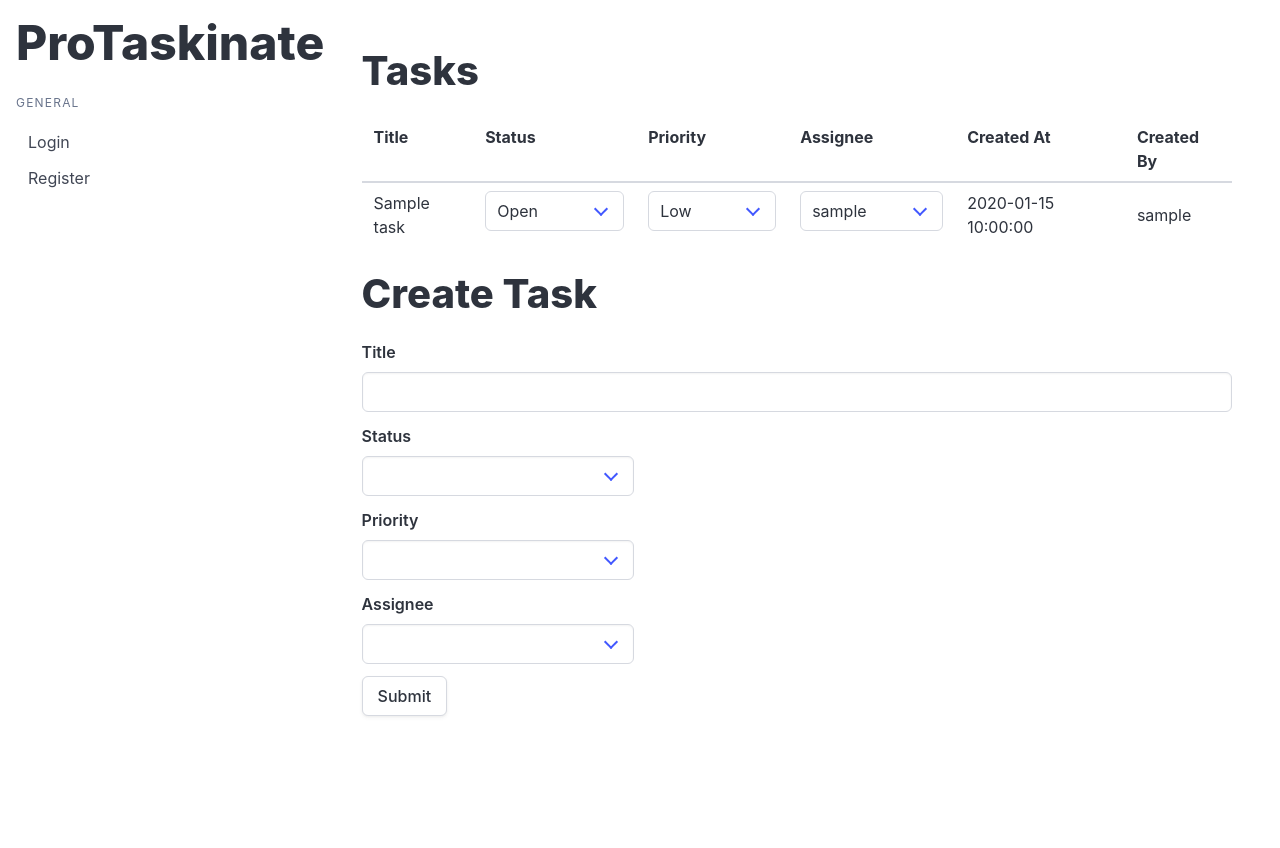
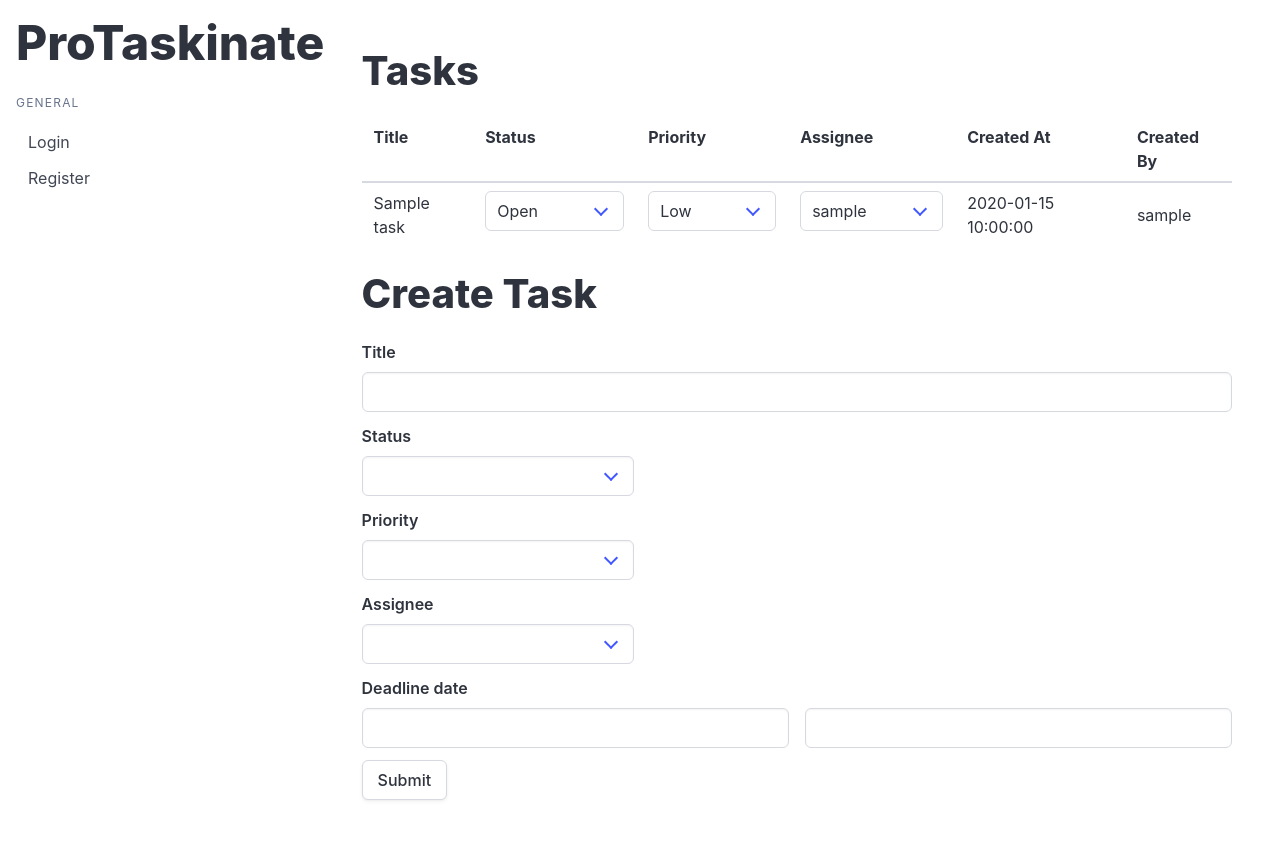
Before and after one commit to 3nd3r1/protaskinate, a Flask app: template protaskinate/templates/tasks.html in a window 1280 px wide. Before the commit the page ends 717 px from the top, so only its background shows below. Run offline with Flask 3, Linux system fonts and the light colour scheme; the template is opened without the code that fills it: most values are stand-ins (such as "Sample title", 1, 10 or a date in 2020); form fields are guessed from the names that the template uses.

Commit message:
feat(task): Add deadline to task creation form

```diff
--- a/protaskinate/routes/tasks.py
+++ b/protaskinate/routes/tasks.py
@@ -5,7 +5,7 @@
 from flask import Blueprint, redirect, render_template, request, url_for
 from flask_login import current_user, login_required
 from flask_wtf import FlaskForm
-from wtforms import SelectField, StringField, SubmitField
+from wtforms import DateField, SelectField, StringField, SubmitField, TimeField
 from wtforms.validators import DataRequired
 
 from protaskinate.entities.task import TaskPriority, TaskStatus
@@ -26,6 +26,8 @@
                                (priority.value, priority.name.lower().replace("_"," ").title())
                                 for priority in TaskPriority])
     assignee_id = SelectField("Assignee", coerce=int)
+    deadline_date = DateField("Deadline", format="%Y-%m-%d")
+    deadline_time = TimeField("Deadline", format="%H:%M")
     submit = SubmitField("Create Task")
 
     def __init__(self, *args, **kwargs):
@@ -44,12 +46,14 @@
         status = form.status.data
         priority = form.priority.data
         assignee_id = form.assignee_id.data if form.assignee_id.data != 0 else None
+        deadline = datetime.combine(form.deadline_date.data, form.deadline_time.data).isoformat()
         task_service.create(title=title,
                             status=status,
                             priority=priority,
                             creator_id=current_user.id,
                             created_at=datetime.now().isoformat(),
-                            assignee_id=assignee_id)
+                            assignee_id=assignee_id,
+                            deadline=deadline)
         return redirect(url_for("tasks.tasks_route"))
 
     tasks = task_service.get_all(order_by_fields=["priority", "created_at"],
--- a/protaskinate/templates/tasks.html
+++ b/protaskinate/templates/tasks.html
@@ -91,6 +91,19 @@
                 </div>
             </div>
             <div class="field">
+                {{ form.deadline_date.label(class="label") }}
+                <div class="control is-flex is-gap-2">
+                    {{ form.deadline_date(class="input has-text-white") }}
+                    {{ form.deadline_time(class="input") }}
+                    {% for error in form.deadline_date.errors %}
+                        <p class="help is-danger">{{ error }}</p>
+                    {% endfor %}
+                    {% for error in form.deadline_time.errors %}
+                        <p class="help is-danger">{{ error }}</p>
+                    {% endfor %}
+                </div>
+            </div>
+            <div class="field">
                 <div class="control">
                     {{ form.submit(class="button") }}
                 </div>
```
